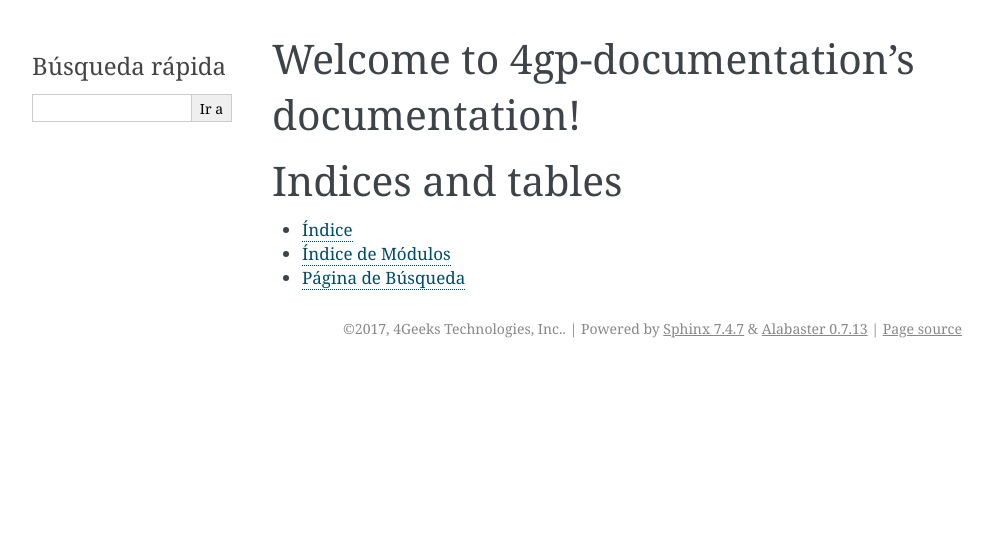
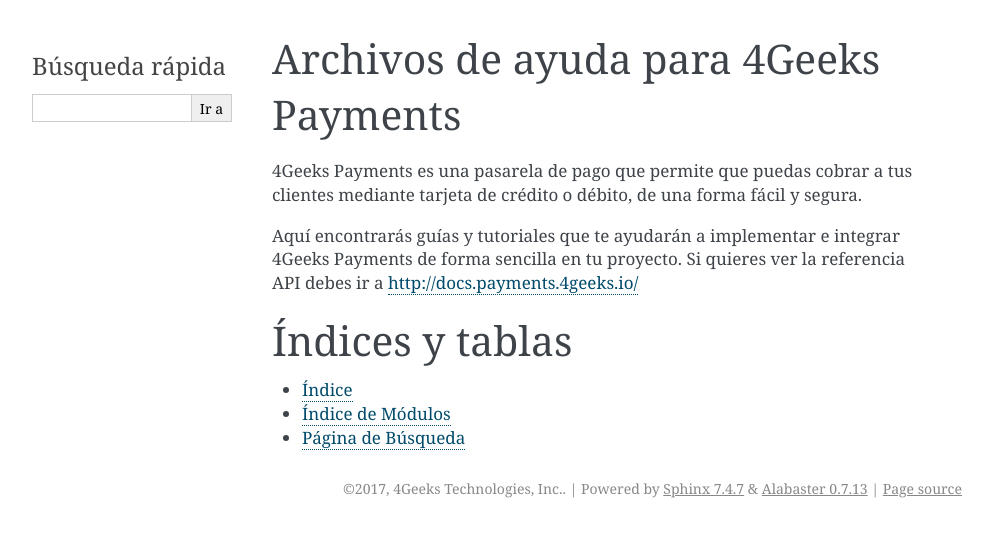
Before and after one commit to ArivazhaganArul/gpayments-support, a Sphinx documentation site: the page built from source/index.rst, in a window 1280 px wide. Shown: the top 537 px of the page, without its empty margins (148-1141 px from the left). Built offline with Sphinx 7.4.7, drawn with Linux system fonts in a browser that asks for light colours.

Commit message:
Update index.rst

```diff
--- a/source/index.rst
+++ b/source/index.rst
@@ -3,8 +3,12 @@
    You can adapt this file completely to your liking, but it should at least
    contain the root `toctree` directive.
 
-Welcome to 4gp-documentation's documentation!
+Archivos de ayuda para 4Geeks Payments
 =============================================
+
+4Geeks Payments es una pasarela de pago que permite que puedas cobrar a tus clientes mediante tarjeta de crédito o débito, de una forma fácil y segura.
+
+Aquí encontrarás guías y tutoriales que te ayudarán a implementar e integrar 4Geeks Payments de forma sencilla en tu proyecto. Si quieres ver la referencia API debes ir a http://docs.payments.4geeks.io/
 
 .. toctree::
    :maxdepth: 2
@@ -12,7 +16,7 @@
 
 
 
-Indices and tables
+Índices y tablas
 ==================
 
 * :ref:`genindex`
```
